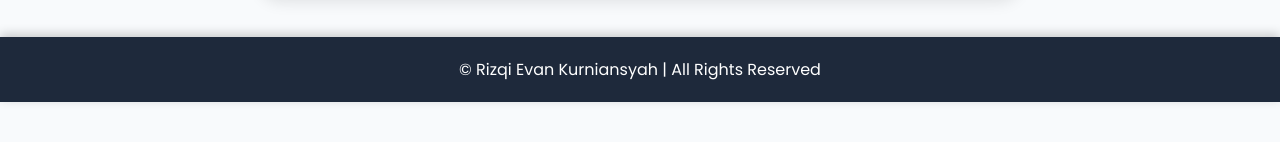
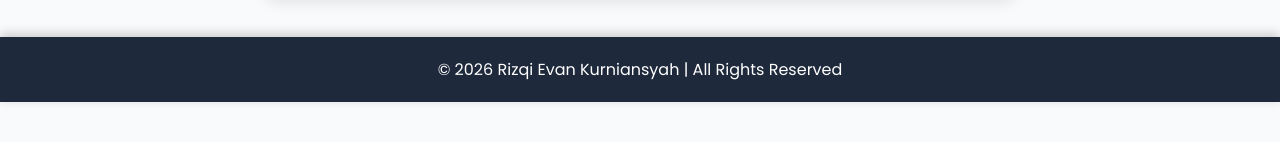
Before and after one commit to rizqievan/portofolio-tkj, a plain HTML site: page tentang.html in a window 1280 px wide. Shown: the part 600-742 px from the top of the page. Drawn offline with Linux system fonts and the light colour scheme.

Commit message:
tentang.html

```diff
--- a/tentang.html
+++ b/tentang.html
@@ -67,7 +67,7 @@ footer{
   </div>
 </div>
 
-<footer class="fade-text">© Rizqi Evan Kurniansyah | All Rights Reserved</footer>
+<footer class="fade-text">© 2026 Rizqi Evan Kurniansyah | All Rights Reserved</footer>
 
 <script>
 const toggleBtn=document.getElementById('themeToggle');
@@ -88,4 +88,5 @@ const appearOnScroll=new IntersectionObserver((entries)=>{
 faders.forEach(fader=>appearOnScroll.observe(fader));
 </script>
 </body>
+
 </html>
```
